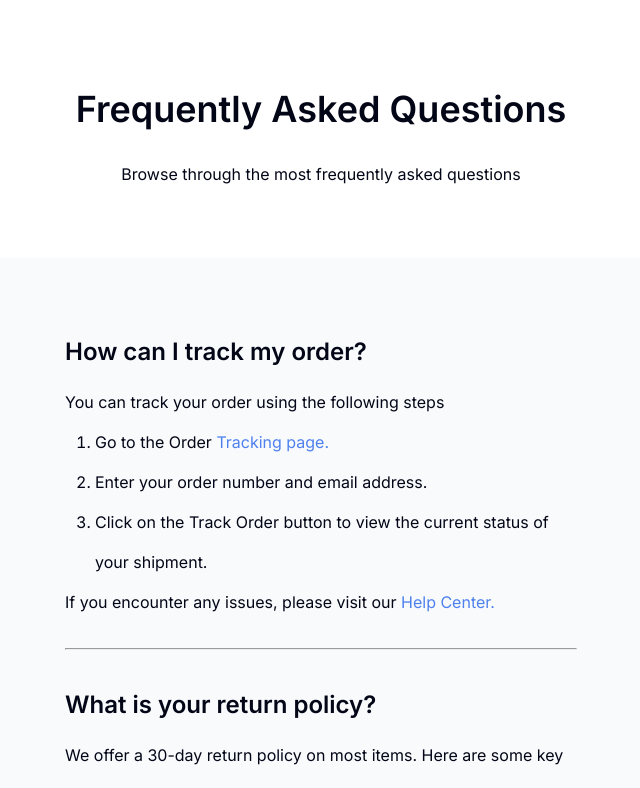
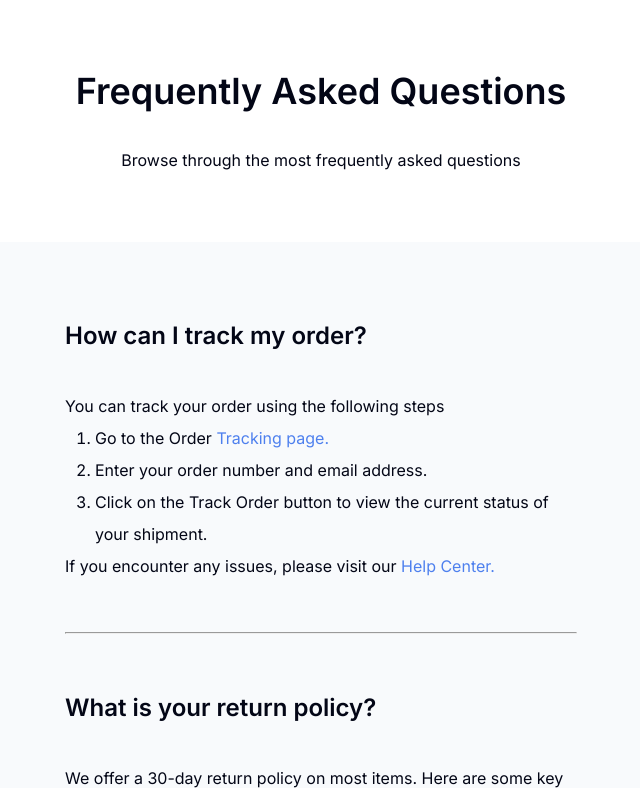
Before and after one commit to csb30/simple-faq-master, a plain HTML site: page index.html in a window 1280 px wide. Shown: the top 788 px of the page, without its empty margins (319-959 px from the left). Drawn offline with Linux system fonts and the light colour scheme.

Commit message:
spacing fixed

```diff
--- a/index.html
+++ b/index.html
@@ -31,7 +31,7 @@
       font-family: "Inter", sans-serif;
       font-optical-sizing: auto;
       font-style: normal;
-      line-height: 2.5;
+      line-height: 1.5;
     }
 
     .author-info {
@@ -48,28 +48,32 @@
     h1 {
       font-weight: 600;
       font-size: 36px;
+      margin-bottom: 30px;
     }
 
     h2 {
       font-weight: 600;
       font-size: 24px;
+      margin-bottom: 30px;
     }
 
     .heading {
       text-align: center;
       padding: 5%;
+      padding-bottom: 70px;
     }
 
     .container {
       background-color: #F8FAFC;
-      padding-top: 5%;
-      padding-bottom: 5%;
+      padding-top: 70px;
+      padding-bottom: 70px;
     }
 
     .text-box {
       width: 40%;
       margin: auto;
-      min-width: 250px;
+      min-width: 300px;
+      line-height: 2;
     }
 
     ol,
@@ -88,8 +92,8 @@
 
     hr {
       color: #D2D5DA;
-      margin-top: 5%;
-      margin-bottom: 5%;
+      margin-top: 50px;
+      margin-bottom: 50px;
     }
   </style>
 </head>
```
